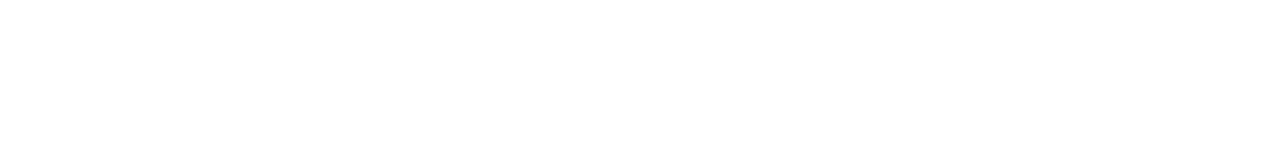
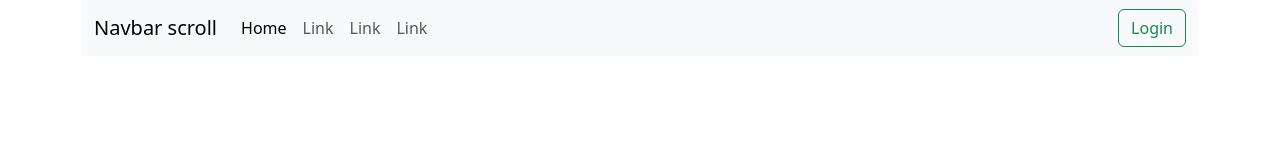
Before and after one commit to KornyIsDeveloping/MovieStars, a plain HTML site: page pages/index.html in a window 1280 px wide. Drawn offline with nearby package versions, Linux system fonts and the light colour scheme.

Commit message:
1navbar
navbar

```diff
--- a/pages/index.html
+++ b/pages/index.html
@@ -7,7 +7,33 @@
     <title>Home Page</title>
 </head>
 <body>
-
+    <div class="container">
+        <nav class="navbar navbar-expand-lg bg-body-tertiary">
+            <div class="container-fluid">
+              <a class="navbar-brand" href="#">Navbar scroll</a>
+              <button class="navbar-toggler" type="button" data-bs-toggle="collapse" data-bs-target="#navbarScroll" aria-controls="navbarScroll" aria-expanded="false" aria-label="Toggle navigation">
+                <span class="navbar-toggler-icon"></span>
+              </button>
+              <div class="collapse navbar-collapse" id="navbarScroll">
+                <ul class="navbar-nav me-auto my-2 my-lg-0 navbar-nav-scroll" style="--bs-scroll-height: 100px;">
+                  <li class="nav-item">
+                    <a class="nav-link active" aria-current="page" href="#">Home</a>
+                  </li>
+                  <li class="nav-item">
+                    <a class="nav-link" href="#">Link</a>
+                  </li>
+                  <li class="nav-item">
+                    <a class="nav-link" href="#">Link</a>
+                  </li>
+                  <li class="nav-item">
+                    <a class="nav-link" href="#">Link</a>
+                  </li>
+                </ul>
+                <button class="btn btn-outline-success" type="submit">Login</button>
+              </div>
+            </div>
+          </nav>
+    </div>
 
     <script href="../scripts/index.js"></script>
     <script src="https://cdn.jsdelivr.net/npm/bootstrap@5.3.3/dist/js/bootstrap.bundle.min.js" integrity="sha384-YvpcrYf0tY3lHB60NNkmXc5s9fDVZLESaAA55NDzOxhy9GkcIdslK1eN7N6jIeHz" crossorigin="anonymous"></script>
```
